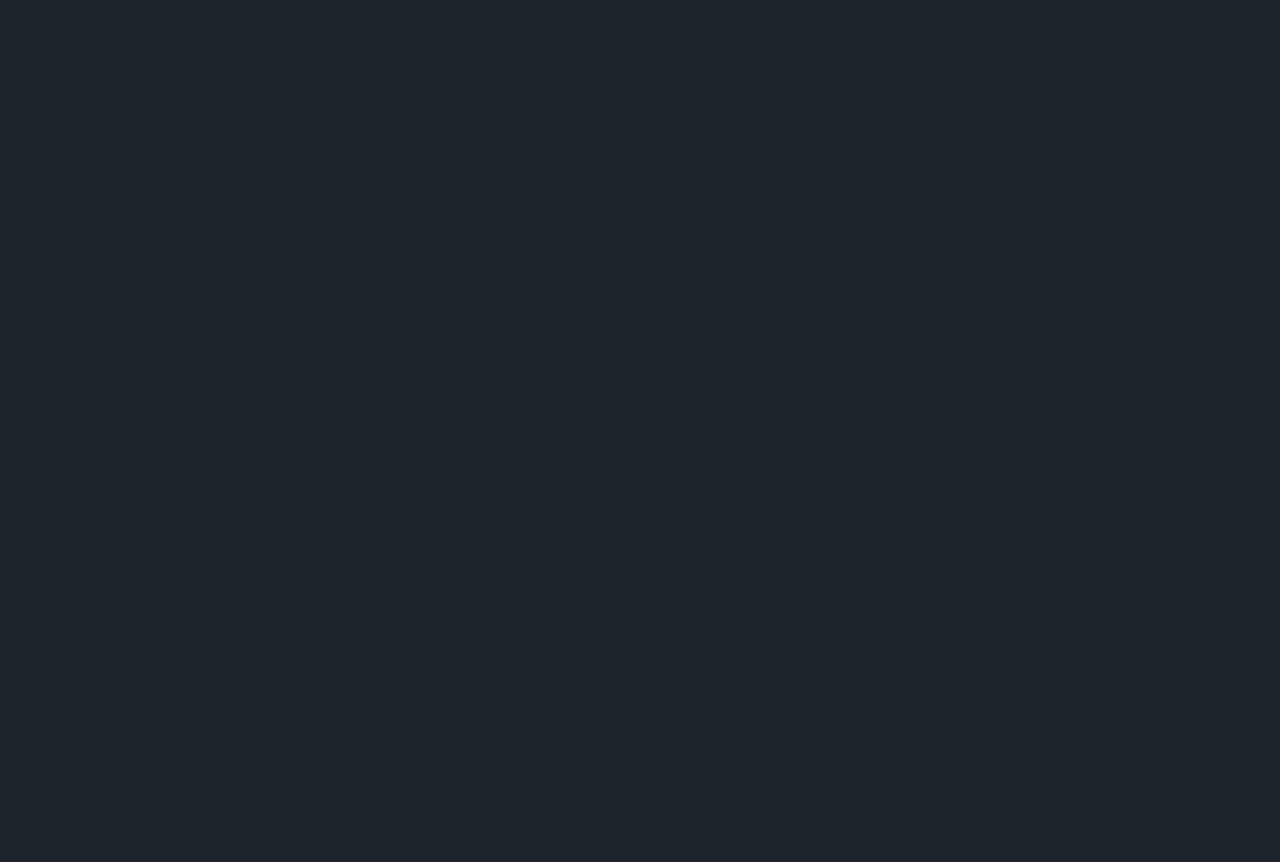
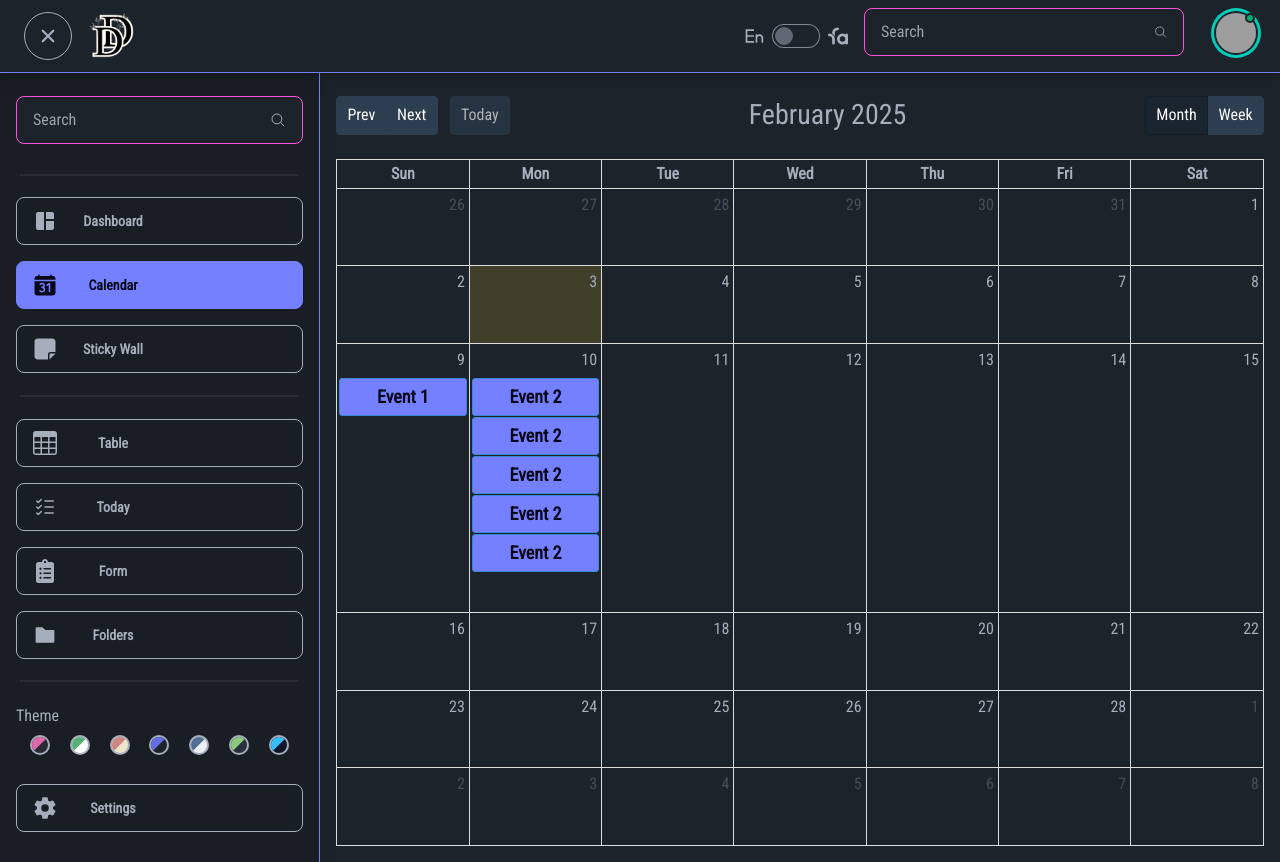
Before and after one commit to Ali-boorboor/Daily-Doings, a React (Vite) app: page /calendar in a window 1280 px wide. Before the commit this address had no page. Before the commit the page ends 800 px from the top, so only its background shows below. Built offline with nearby package versions, Linux system fonts and the light colour scheme; grey boxes are pictures that could not be loaded.

Commit message:
calendar added

```diff
--- a/src/components/molecules/Calendar.tsx
+++ b/src/components/organisms/CalendarOrganisms/CalendarChart.tsx
@@ -1,9 +1,33 @@
+import i18next from "i18next";
 import FullCalendar from "@fullcalendar/react";
 import dayGridPlugin from "@fullcalendar/daygrid";
-import { memo } from "react";
+import { useTranslation } from "react-i18next";
+import { memo, useEffect, useState } from "react";
 
 const Calendar = () => {
-  // const { t } = useTranslation();
+  const { language } = i18next;
+  const { i18n, t } = useTranslation();
+  const [buttonText, setButtonText] = useState({});
+
+  useEffect(() => {
+    const timeout = setTimeout(() => {
+      document
+        .querySelectorAll(".fc-prev-button, .fc-next-button, .fc-today-button")
+        .forEach((btn) => {
+          btn.removeAttribute("title");
+        });
+
+      clearTimeout(timeout);
+    }, 100);
+
+    setButtonText({
+      today: t("todayBtnCalendar"),
+      month: t("monthBtnCalendar"),
+      week: t("weekBtnCalendar"),
+      prev: t("prevBtnCalendar"),
+      next: t("nextBtnCalendar"),
+    });
+  }, [i18n.language]);
 
   return (
     <div>
@@ -48,17 +72,13 @@ const Calendar = () => {
             allDay: true,
           },
         ]}
-        // headerToolbar={{
-        //   left: `${t('prev')},${t('next')} ${t('today')}`, // Use i18next for custom button names
-        //   center: "title",
-        //   right: "dayGridMonth,dayGridWeek,dayGridDay",
-        // }}
         headerToolbar={{
           left: "prev,next today",
           center: "title",
           right: "dayGridMonth,dayGridWeek",
         }}
-        // locale="fa"
+        buttonText={buttonText}
+        locale={language === "fa" ? "fa" : "en"}
         eventClassNames={["bg-primary"]}
         eventContent={(arg) => {
           return (
--- a/src/components/organisms/MainSidebar.tsx
+++ b/src/components/organisms/MainSidebar.tsx
@@ -36,7 +36,7 @@ function MainSidebar() {
           icon={<MdSpaceDashboard className="w-6 h-6" />}
         />
         <SidebarLinks
-          href="/"
+          href="/calendar"
           title={t("calendarLink")}
           icon={<IoCalendarNumber className="w-6 h-6" />}
         />
--- /dev/null
+++ b/src/components/templates/Calendar.tsx
@@ -0,0 +1,13 @@
+import CalendarChart from "@o/CalendarOrganisms/CalendarChart";
+import docTitle from "@/utils/documentTitle";
+import { memo, useEffect } from "react";
+
+function Calendar() {
+  useEffect(() => {
+    docTitle("Calendar Page");
+  }, []);
+
+  return <CalendarChart />;
+}
+
+export default memo(Calendar);
--- a/src/components/templates/Dashboard.tsx
+++ b/src/components/templates/Dashboard.tsx
@@ -2,7 +2,7 @@ import Table from "@m/Table";
 import PieChart from "@m/Charts/PieChart";
 import BarChart from "@m/Charts/BarChart";
 import docTitle from "@/utils/documentTitle";
-import Overview from "@o/DashboardOrganisms/Overview";
+import Overview from "@/components/organisms/DashboardOrganisms/Overview";
 import { memo, useEffect } from "react";
 
 function DashboardPage() {
--- a/src/languages/en.ts
+++ b/src/languages/en.ts
@@ -59,6 +59,11 @@ const en = {
   dashboardTableName: "Todo Name",
   dashboardTableStatus: "Todo Status",
   dashboardTableFolder: "Todo Folder",
+  prevBtnCalendar: "Prev",
+  nextBtnCalendar: "Next",
+  todayBtnCalendar: "Today",
+  monthBtnCalendar: "Month",
+  weekBtnCalendar: "Week",
 };
 
 export default en;
--- a/src/languages/fa.ts
+++ b/src/languages/fa.ts
@@ -59,6 +59,11 @@ const fa = {
   dashboardTableName: "اسم کار",
   dashboardTableStatus: "وضعیت کار",
   dashboardTableFolder: "پوشه کار",
+  todayBtnCalendar: "امروز",
+  prevBtnCalendar: "قبلی",
+  nextBtnCalendar: "بعدی",
+  monthBtnCalendar: "ماه",
+  weekBtnCalendar: "هفته",
 };
 
 export default fa;
--- a/src/routes/Router.tsx
+++ b/src/routes/Router.tsx
@@ -6,6 +6,7 @@ const Login = lazy(() => import("@t/Login"));
 const Signup = lazy(() => import("@t/Signup"));
 const ForgotPassword = lazy(() => import("@t/ForgotPassword"));
 const Dashboard = lazy(() => import("@/components/templates/Dashboard"));
+const Calendar = lazy(() => import("@/components/templates/Calendar"));
 const AuthPage = lazy(() => import("@/pages/AuthPage"));
 const HomePage = lazy(() => import("@/pages/HomePage"));
 
@@ -34,6 +35,7 @@ const Routes = [
     children: [
       { index: true, element: <Navigate to="dashboard" replace /> },
       { path: "dashboard", element: <Dashboard /> },
+      { path: "calendar", element: <Calendar /> },
     ],
   },
 ];
```
